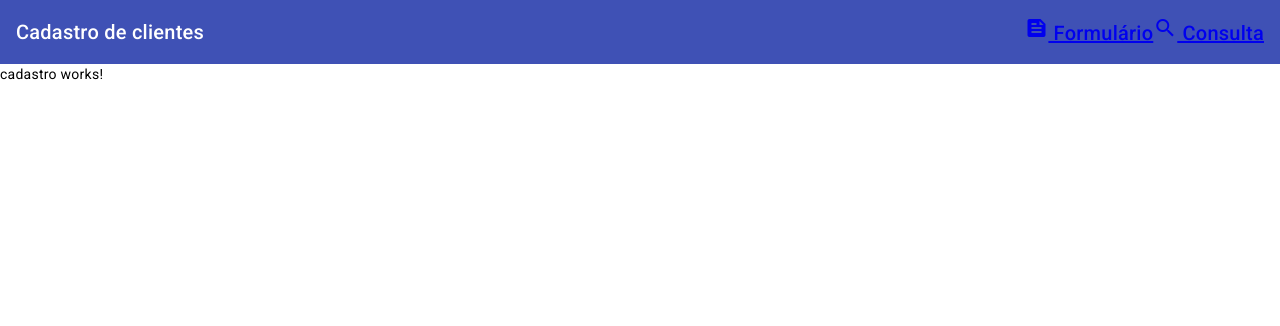
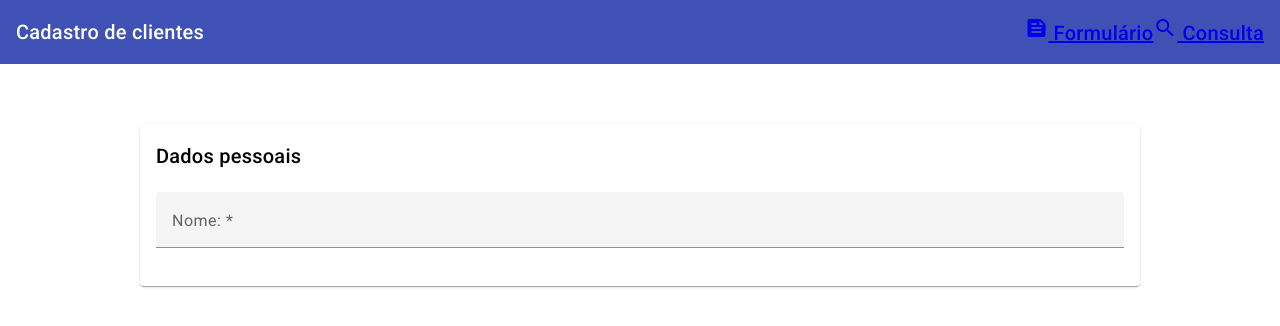
Before and after one commit to dougSys404/crua-angular-material, an Angular app: page /cadastro in a window 1280 px wide. Shown: the top 326 px of the page. Built offline with nearby package versions, Linux system fonts and the light colour scheme.

Commit message:
Start implementing cadastro form feature

```diff
--- a/package.json
+++ b/package.json
@@ -15,6 +15,7 @@
     "@angular/common": "^19.0.0",
     "@angular/compiler": "^19.0.0",
     "@angular/core": "^19.0.0",
+    "@angular/flex-layout": "^15.0.0-beta.42",
     "@angular/forms": "^19.0.0",
     "@angular/material": "^19.0.4",
     "@angular/platform-browser": "^19.0.0",
@@ -22,6 +23,7 @@
     "@angular/router": "^19.0.0",
     "rxjs": "~7.8.0",
     "tslib": "^2.3.0",
+    "uuid": "^11.0.2",
     "zone.js": "~0.15.0"
   },
   "devDependencies": {
--- a/src/app/cadastro/cadastro.component.html
+++ b/src/app/cadastro/cadastro.component.html
@@ -1 +1,19 @@
-<p>cadastro works!</p>
+<div fxLayout="row" fxLayoutAlign="center">
+    <div fxLayout="column" fxFlex="1000px">
+        <form action="" class="mt-60" #clientesFrm="ngForm">
+            <mat-card>
+                <mat-card-header>
+                    <mat-card-title>Dados pessoais</mat-card-title>
+                </mat-card-header>
+                <mat-card-content class="mt-20">
+                    <div flxLayout="row" fxLayoutAlign="start" fxLayoutGap="16px">
+                        <mat-form-field class="full-width">
+                            <mat-label>Nome: *</mat-label>
+                            <input type="text" placeholder="Ex: José da silva" matInput/>
+                        </mat-form-field>
+                    </div>
+                </mat-card-content>
+            </mat-card>
+        </form>
+    </div>
+</div>
--- a/src/app/cadastro/cadastro.component.ts
+++ b/src/app/cadastro/cadastro.component.ts
@@ -1,8 +1,14 @@
 import { Component } from '@angular/core';
+import { FlexLayoutModule } from '@angular/flex-layout'
+import { MatCardModule } from '@angular/material/card'
+import { FormsModule } from '@angular/forms'
+import { MatFormFieldModule } from '@angular/material/form-field'
+import { MatInputModule } from '@angular/material/input'
 
 @Component({
   selector: 'app-cadastro',
-  imports: [],
+  imports: [FlexLayoutModule, MatCardModule,
+    FormsModule, MatFormFieldModule, MatInputModule],
   templateUrl: './cadastro.component.html',
   styleUrl: './cadastro.component.scss'
 })
--- a/src/styles.scss
+++ b/src/styles.scss
@@ -2,3 +2,23 @@
 
 html, body { height: 100%; }
 body { margin: 0; font-family: Roboto, "Helvetica Neue", sans-serif; }
+
+.mt-20{
+    margin-top: 20px;
+}
+
+.mt-40{
+    margin-top: 40px;
+}
+
+.mt-60{
+    margin-top: 60px;
+}
+
+.full-width{
+    width: 100%;
+}
+
+.ml-5{
+    margin-left: 5px;
+}
```
Also changed, not shown: 1 other file (tests, documents, lock files or other folders).
